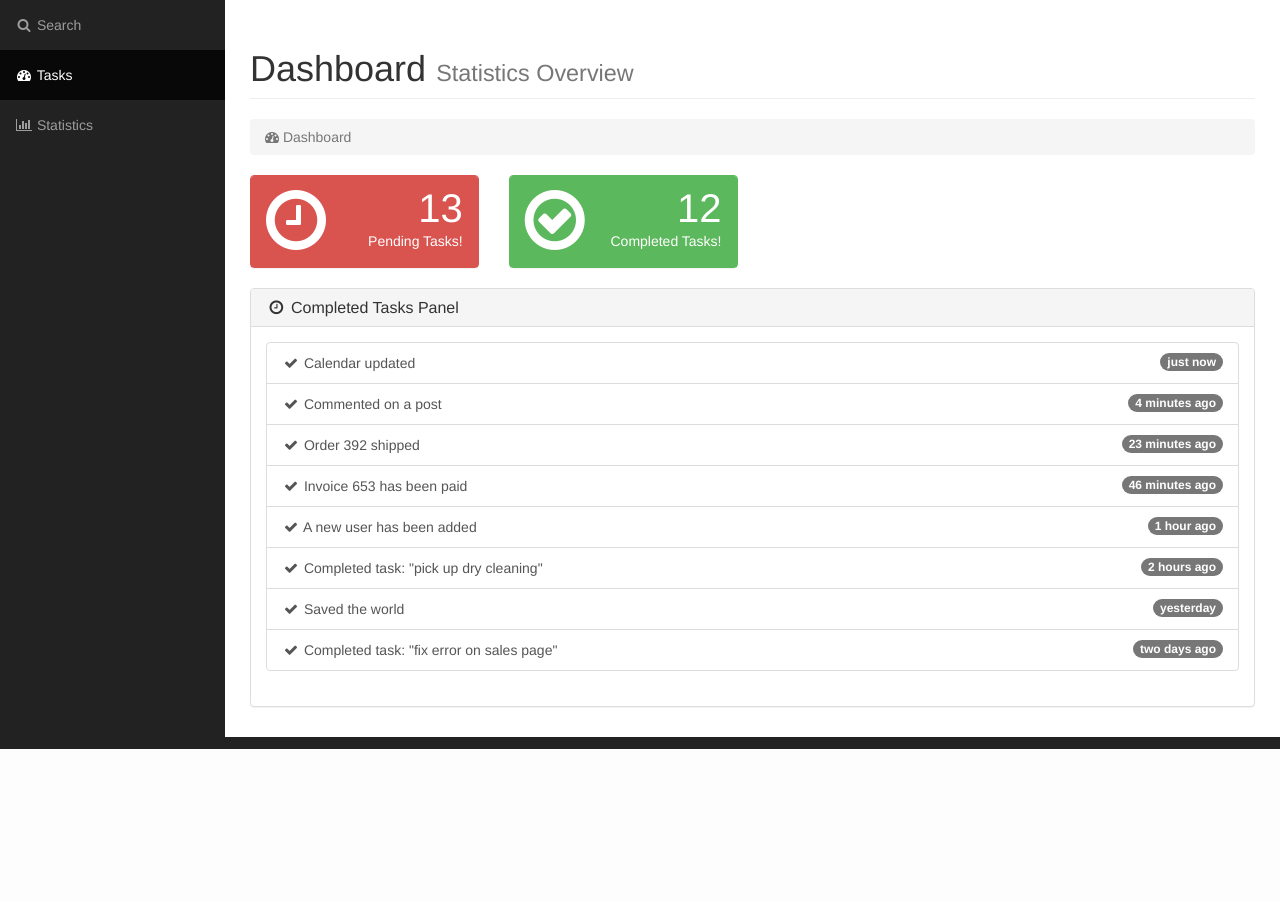
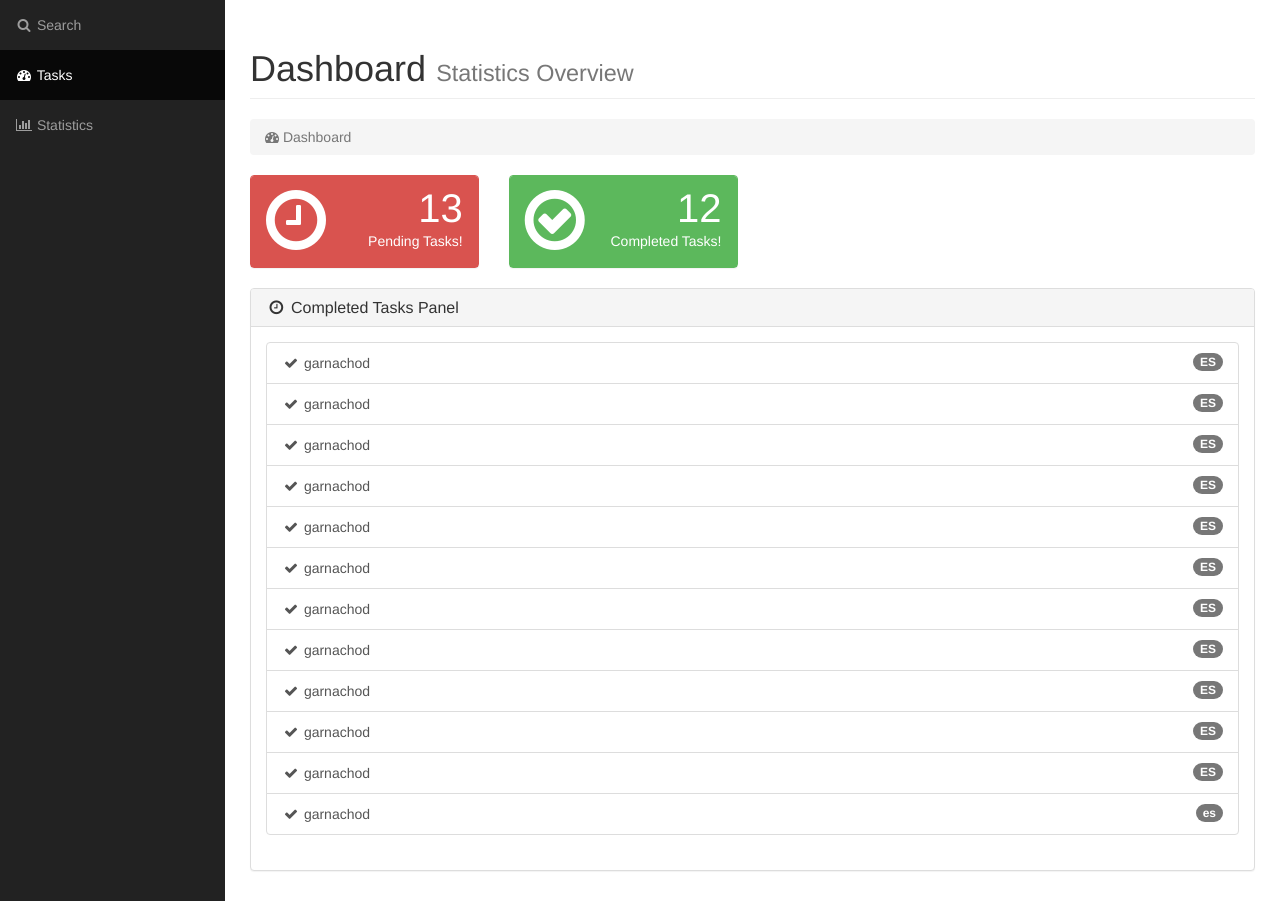
Before and after one commit to garnachod/mineriaWeb2016, a Django app: page /dashboard.html in a window 1280 px wide. Shown: the part 51-952 px from the top of the page. Before the commit the page ends 800 px from the top, so only its background shows below. Run offline with Django 3.2, Linux system fonts and the light colour scheme; data comes from the database, SQL or seed files in the repository; both versions use the stored data as it was after the commit; parts of the project's set-up code (start-up, migrations or seed data) failed here and were passed over; some libraries are stand-ins or nearby versions.

Commit message:
web funcionando

```diff
--- a/website/web/templates/mineria/dashboard.html
+++ b/website/web/templates/mineria/dashboard.html
@@ -32,7 +32,9 @@
 
 </head>
 
-<body>
+{% load staticfiles %}
+
+{% block content %}
 
     <div id="wrapper">
 
@@ -133,38 +135,13 @@
                             </div>
                             <div class="panel-body">
                                 <div class="list-group">
-                                    <a href="#" class="list-group-item">
-                                        <span class="badge">just now</span>
-                                        <i class="fa fa-fw fa-check"></i> Calendar updated
+                                    {% for tarea in tareas %}
+                                    <a href="/task.html?id={{ tarea.id }}" class="list-group-item">
+                                        <span class="badge">{{ tarea.idioma }}</span>
+                                        <i class="fa fa-fw fa-check"></i> {{ tarea.username }}
                                     </a>
-                                    <a href="#" class="list-group-item">
-                                        <span class="badge">4 minutes ago</span>
-                                        <i class="fa fa-fw fa-check"></i> Commented on a post
-                                    </a>
-                                    <a href="#" class="list-group-item">
-                                        <span class="badge">23 minutes ago</span>
-                                        <i class="fa fa-fw fa-check"></i> Order 392 shipped
-                                    </a>
-                                    <a href="#" class="list-group-item">
-                                        <span class="badge">46 minutes ago</span>
-                                        <i class="fa fa-fw fa-check"></i> Invoice 653 has been paid
-                                    </a>
-                                    <a href="#" class="list-group-item">
-                                        <span class="badge">1 hour ago</span>
-                                        <i class="fa fa-fw fa-check"></i> A new user has been added
-                                    </a>
-                                    <a href="#" class="list-group-item">
-                                        <span class="badge">2 hours ago</span>
-                                        <i class="fa fa-fw fa-check"></i> Completed task: "pick up dry cleaning"
-                                    </a>
-                                    <a href="#" class="list-group-item">
-                                        <span class="badge">yesterday</span>
-                                        <i class="fa fa-fw fa-check"></i> Saved the world
-                                    </a>
-                                    <a href="#" class="list-group-item">
-                                        <span class="badge">two days ago</span>
-                                        <i class="fa fa-fw fa-check"></i> Completed task: "fix error on sales page"
-                                    </a>
+                                    {% endfor %}
+
                                 </div>
 
                             </div>
@@ -181,18 +158,12 @@
 
     </div>
     <!-- /#wrapper -->
+{% endblock content%}
 
-    <!-- jQuery -->
-    <script src="../static/mineria/js/jquery.js"></script>
 
-    <!-- Bootstrap Core JavaScript -->
-    <script src="../static/mineria/js/bootstrap.min.js"></script>
-
-    <!-- Morris Charts JavaScript -->
-    <script src="../static/mineria/js/plugins/morris/raphael.min.js"></script>
-    <script src="../static/mineria/js/plugins/morris/morris.min.js"></script>
-    <script src="../static/mineria/js/plugins/morris/morris-data.js"></script>
-
-</body>
-
-</html>
+{% block scripts %}
+<script src="{% static "mineria/js/jquery.js" %}"></script>
+<script src="{% static "mineria/js/bootstrap.min.js" %}"></script>
+<script src="{% static "mineria/js/plugins/morris/raphael.min.js" %}"></script>
+<script src="{% static "mineria/js/plugins/morris/morris-data.js" %}"></script>
+{% endblock %}
--- a/website/web/urls.py
+++ b/website/web/urls.py
@@ -7,4 +7,5 @@ urlpatterns = [
     url(r'^index.html', views.index, name='index'),
     url(r'^dashboard.html', views.dashboard, name='dashboard'),
     url(r'^statistics.html', views.statistics, name='statistics'),
+    url(r'^task.html', views.task, name='task')
 ]
--- a/website/web/views.py
+++ b/website/web/views.py
@@ -1,11 +1,11 @@
 from django.http import HttpResponse
+from django.core.paginator import Paginator
 from django.template import loader
+from django.shortcuts import render, redirect
 from .models import Tarea
+from API.APISentimientos import APISentimientos
 import datetime
 
-
-def getTask(n=10):
-	print Tarea.objects.values_list(flat=True)
 
 def createTask(tipo, username, idioma):
 	t = Tarea(tipo=tipo, username=username, idioma=idioma, inicio=datetime.datetime.now())
@@ -13,22 +13,42 @@ def createTask(tipo, username, idioma):
 
 
 def index(request):
-    template = loader.get_template('mineria/index.html')
-    context = { }
-    #test
-    getTask()
-    return HttpResponse(template.render(context, request))
+	template = loader.get_template('mineria/index.html')
+	context = {}
+
+	return HttpResponse(template.render(context, request))
 
 def dashboard(request):
-    template = loader.get_template('mineria/dashboard.html')
-    context = { }
-    #test
-    getTask()
-    return HttpResponse(template.render(context,request))
+	if 'search' in request.POST and 'lang' in search.POST:
+		createTask('SentimentsByMentions', request.POST['search'], request.POST['lang'])
+
+	tareas = Tarea.objects.order_by('-inicio')
+	context = {'tareas' : tareas}
+
+	return render(request, "mineria/dashboard.html", context)
+	#return HttpResponse(tareas)
+
+def task(request):
+	if 'id' not in request.GET:
+		return redirect("dashboard.html")
+
+	idTarea = request.GET['id']
+	tarea = Tarea.objects.get(pk=idTarea)
+
+	retorno = APISentimientos.getSentimentsByMentions(tarea.username.lower(), tarea.idioma.lower())
+	if retorno == False:
+		return redirect("dashboard.html")
+
+	pos, neg = retorno
+	suma = float(pos + neg)
+	pos = float(pos) / suma
+	neg = float(neg) / suma
+	context = {'pos':pos, 'neg':neg}
+	return render(request, "mineria/task.html", context)
+
 
 def statistics(request):
-    template = loader.get_template('mineria/statistics.html')
-    context = { }
-    #test
-    getTask()
-    return HttpResponse(template.render(context,request))
+	template = loader.get_template('mineria/statistics.html')
+	context = { }
+
+	return HttpResponse(template.render(context,request))
```
Also changed, not shown: website/web/templates/mineria/index.html (+6 -9 lines), website/db.sqlite3.
